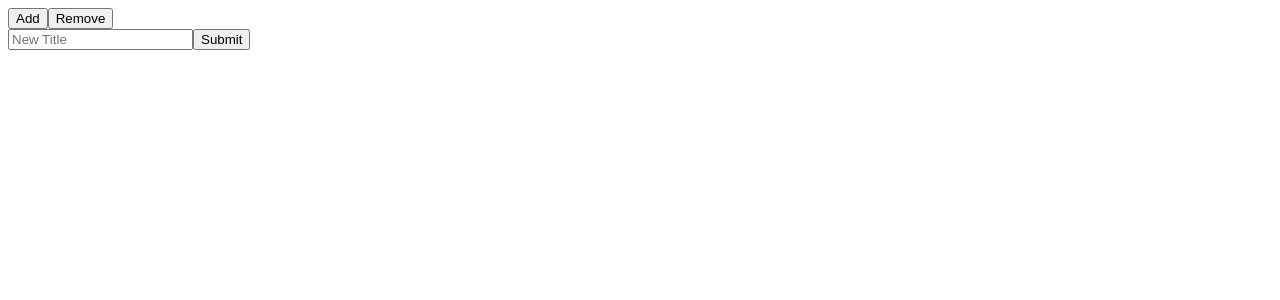
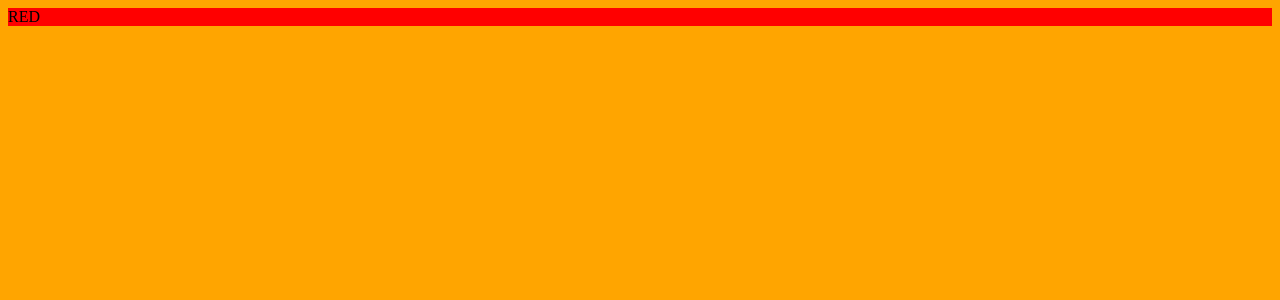
Before and after one commit to Sandsten/portfolio, a React app in the folder client/: page /red in a window 1280 px wide. Shown: the top 300 px of the page. Built offline with nearby package versions, Linux system fonts and the light colour scheme.

Commit message:
React router dom added

```diff
--- a/client/package.json
+++ b/client/package.json
@@ -34,6 +34,8 @@
   "dependencies": {
     "axios": "^0.19.0",
     "react": "^16.8.6",
-    "react-dom": "^16.8.6"
+    "react-dom": "^16.8.6",
+    "react-router-dom": "^5.0.1",
+    "styled-components": "^4.3.2"
   }
 }
--- /dev/null
+++ b/client/src/APITest.js
@@ -0,0 +1,71 @@
+import React from 'react';
+import axios from 'axios';
+
+// * Include routing here
+
+class APITest extends React.Component {
+  handleOnClickAdd = () => {
+    axios
+      .post('http://localhost:3001/api/add-blogpost', {
+        title: 'HOW TO CREATE POST REQUESTS WITH STYLE'
+      })
+      .then(result => {
+        console.log(result.data);
+        console.log(result.status);
+      })
+      .catch(e => {
+        console.log(e);
+      });
+  };
+  handleOnClickRemove = () => {
+    axios
+      .delete('http://localhost:3001/api/remove-blogpost', {
+        // ! Have to wrap payload in a key called data when sending DELETE requests
+        data: {
+          id: '5d30bf5ddc7b0b50fb350b75'
+        }
+      })
+      .then(result => {
+        console.log(result.data);
+        console.log(result.status);
+      })
+      .catch(e => {
+        console.error(e.response.status + '\n' + e.response.data);
+      });
+  };
+
+  handleOnClickUpdate = event => {
+    event.preventDefault();
+    var newTitle = event.target.firstChild.value;
+
+    axios
+      .put('http://localhost:3001/api/update-blogpost', {
+        id: '5d30bae45315194069af76b4',
+        newTitle
+      })
+      .then(result => {
+        console.log(result.data);
+        console.log(result.status);
+      })
+      .catch(e => {
+        console.error(e.response.status + '\n' + e.response.data);
+      });
+
+    event.target.firstChild.value = '';
+  };
+
+  render() {
+    return (
+      <>
+        <button onClick={this.handleOnClickAdd}>Add</button>
+        <button onClick={this.handleOnClickRemove}>Remove</button>
+        <form onSubmit={this.handleOnClickUpdate}>
+          <input name="newTitle" type="text" placeholder="New Title" />
+          <input type="submit" value="Submit" />{' '}
+        </form>
+      </>
+    );
+  }
+}
+
+export default APITest;
--- a/client/src/App.js
+++ b/client/src/App.js
@@ -1,69 +1,18 @@
 import React from 'react';
-import axios from 'axios';
+import { BrowserRouter as Router, Route } from 'react-router-dom';
 
-// * Include routing here
+import APITest from './APITest';
+import Red from './Red';
+
+import './index.scss';
 
 class App extends React.Component {
-  handleOnClickAdd = () => {
-    axios
-      .post('http://localhost:3001/api/add-blogpost', {
-        title: 'HOW TO CREATE POST REQUESTS WITH STYLE'
-      })
-      .then(result => {
-        console.log(result.data);
-        console.log(result.status);
-      })
-      .catch(e => {
-        console.log(e);
-      });
-  };
-  handleOnClickRemove = () => {
-    axios
-      .delete('http://localhost:3001/api/remove-blogpost', {
-        // ! Have to wrap payload in a key called data when sending DELETE requests
-        data: {
-          id: '5d30bf5ddc7b0b50fb350b75'
-        }
-      })
-      .then(result => {
-        console.log(result.data);
-        console.log(result.status);
-      })
-      .catch(e => {
-        console.error(e.response.status + '\n' + e.response.data);
-      });
-  };
-
-  handleOnClickUpdate = event => {
-    event.preventDefault();
-    var newTitle = event.target.firstChild.value;
-
-    axios
-      .put('http://localhost:3001/api/update-blogpost', {
-        id: '5d30bae45315194069af76b4',
-        newTitle
-      })
-      .then(result => {
-        console.log(result.data);
-        console.log(result.status);
-      })
-      .catch(e => {
-        console.error(e.response.status + '\n' + e.response.data);
-      });
-
-    event.target.firstChild.value = '';
-  };
-
   render() {
     return (
-      <>
-        <button onClick={this.handleOnClickAdd}>Add</button>
-        <button onClick={this.handleOnClickRemove}>Remove</button>
-        <form onSubmit={this.handleOnClickUpdate}>
-          <input name="newTitle" type="text" placeholder="New Title" />
-          <input type="submit" value="Submit" />{' '}
-        </form>
-      </>
+      <Router>
+        <Route path="/" exact component={APITest} />
+        <Route path="/red" component={Red} />
+      </Router>
     );
   }
 }
--- /dev/null
+++ b/client/src/Red.js
@@ -0,0 +1,14 @@
+import React, { Component } from 'react';
+import styled from 'styled-components';
+
+const Background = styled.div`
+  background-color: red;
+`;
+
+export class Red extends Component {
+  render() {
+    return <Background>RED</Background>;
+  }
+}
+
+export default Red;
--- /dev/null
+++ b/client/src/index.scss
@@ -0,0 +1,3 @@
+body {
+  background: orange;
+}
--- a/client/webpack.config.dev.js
+++ b/client/webpack.config.dev.js
@@ -7,7 +7,8 @@ module.exports = {
     app: './src/index.js'
   },
   devServer: {
-    port: 3000
+    port: 3000,
+    historyApiFallback: true // 404 responses will fall back to index.html. Required for using react-router-dom
   },
   devtool: 'inline-source-map', // Remove this when in production, takes alot of space!
   module: {
@@ -27,9 +28,7 @@ module.exports = {
         test: /\.scss$/,
         // Order of modules matters
         use: [
-          process.env.NODE_ENV !== 'production'
-            ? 'style-loader'
-            : MiniCssExtractPlugin.loader,
+          process.env.NODE_ENV !== 'production' ? 'style-loader' : MiniCssExtractPlugin.loader,
           'css-loader',
           'sass-loader'
         ]
```
Also changed, not shown: 1 other file (tests, documents, lock files or other folders).
